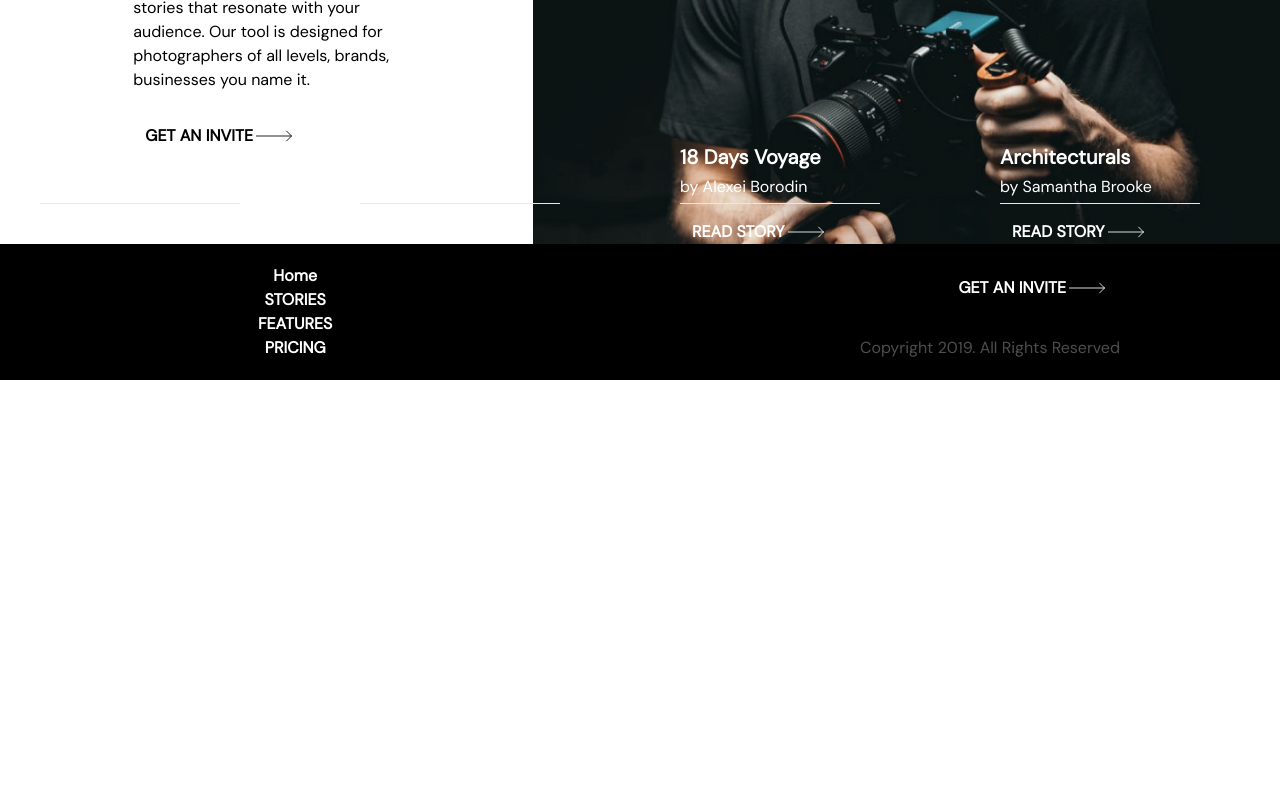
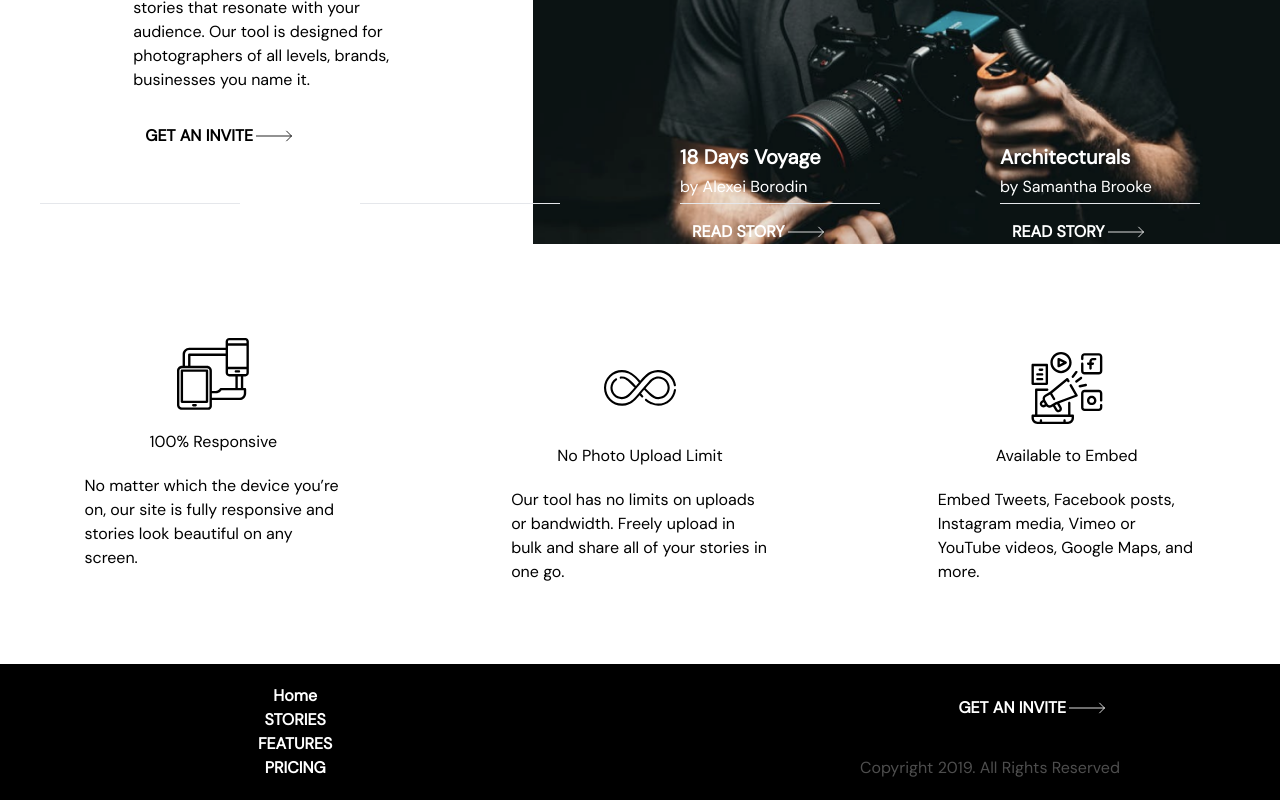
Before and after one commit to homfarnam/photosnap, a Next.js app: page / in a window 1280 px wide. Shown: the part 1166-1966 px from the top of the page. Before the commit the page ends 1546 px from the top, so only its background shows below. Built offline with nearby package versions, Linux system fonts and the light colour scheme.

Commit message:
feat: Add feature card

```diff
--- a/pages/index.tsx
+++ b/pages/index.tsx
@@ -1,3 +1,4 @@
+import FeaturesCard from "../components/FeaturesCard/FeaturesCard"
 import Layout from "../components/Layout"
 import PhotoStoryCard from "../components/PhotoStoryCard/PhotoStoryCard"
 import StoryCard from "../components/StoryCard/StoryCard"
@@ -36,6 +37,27 @@ const IndexPage = () => {
           <StoryCard title="18 Days Voyage" author="by Alexei Borodin" image="/walking.png" />
           <StoryCard title="Architecturals" author="by Samantha Brooke" image="/building.png" />
         </div>
+
+        <div className="w-full flex flex-col md:flex-row flex-wrap justify-center items-center py-20 space-y-7">
+          <FeaturesCard
+            title="100% Responsive"
+            desc="No matter which the device you’re on, our site is fully responsive and stories look
+              beautiful on any screen."
+            image="/responsive.svg"
+          />
+          <FeaturesCard
+            title="No Photo Upload Limit"
+            desc="Our tool has no limits on uploads or bandwidth. Freely upload in bulk and share all of
+          your stories in one go."
+            image="/forever.svg"
+          />
+          <FeaturesCard
+            title="Available to Embed"
+            desc="Embed Tweets, Facebook posts, Instagram media, Vimeo or YouTube videos, Google Maps,
+          and more."
+            image="/embed.svg"
+          />
+        </div>
       </Layout>
     </>
   )
```
